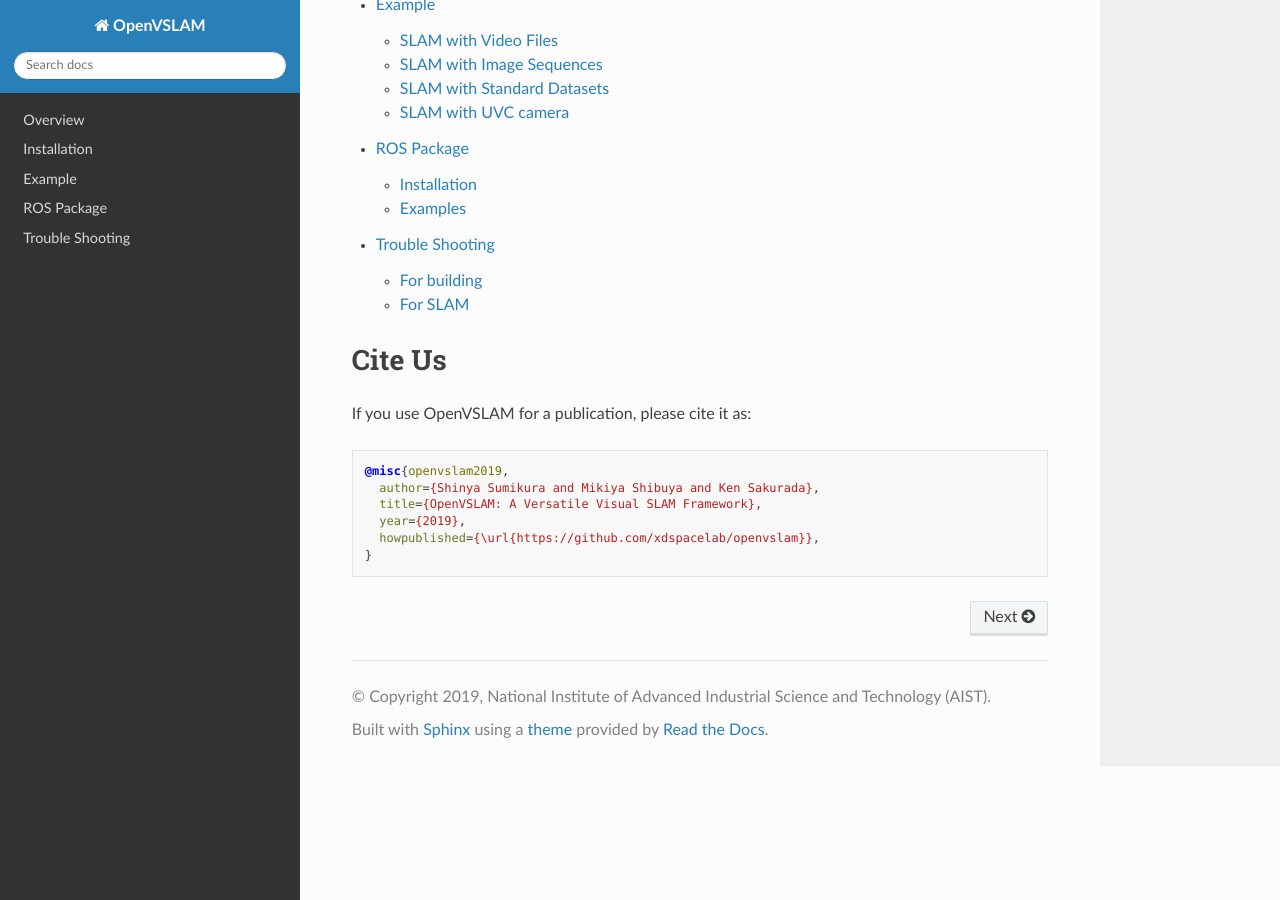
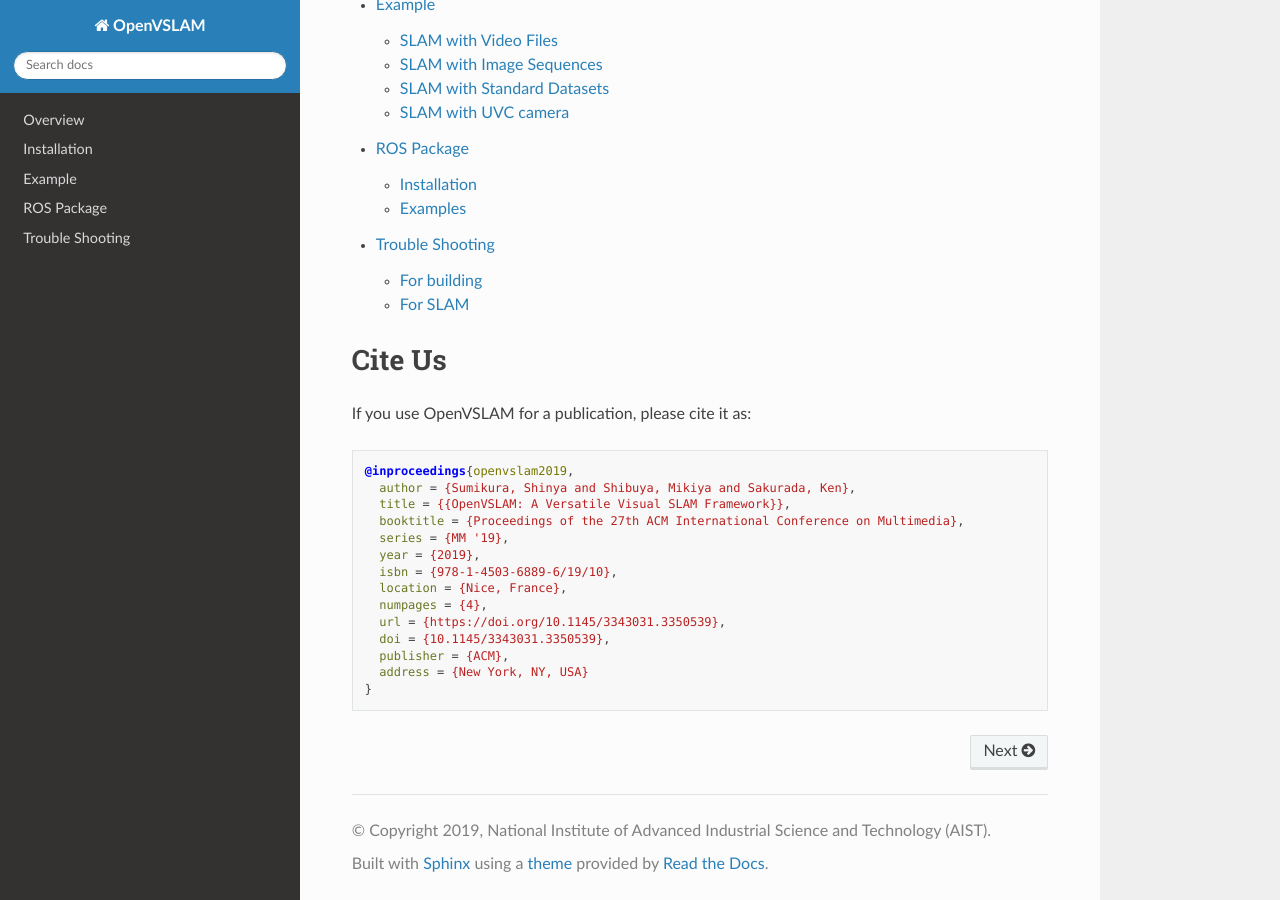
Before and after one commit to xdspacelab/openvslam, a Sphinx documentation site: the page built from docs/index.rst, in a window 1280 px wide and 900 px high, scrolled down 701 px. Built offline with Sphinx 7.4.7 and the Read the Docs theme 2.0.0, drawn with Linux system fonts in a browser that asks for light colours; pages that are not in the unit, such as notebooks, are missing from menus.

Commit message:
Update BiBTeX

```diff
--- a/docs/index.rst
+++ b/docs/index.rst
@@ -32,9 +32,17 @@
 
 .. code-block:: bibtex
 
-    @misc{openvslam2019,
-      author={Shinya Sumikura and Mikiya Shibuya and Ken Sakurada},
-      title={OpenVSLAM: A Versatile Visual SLAM Framework},
-      year={2019},
-      howpublished={\url{https://github.com/xdspacelab/openvslam}},
+    @inproceedings{openvslam2019,
+      author = {Sumikura, Shinya and Shibuya, Mikiya and Sakurada, Ken},
+      title = {{OpenVSLAM: A Versatile Visual SLAM Framework}},
+      booktitle = {Proceedings of the 27th ACM International Conference on Multimedia},
+      series = {MM '19},
+      year = {2019},
+      isbn = {978-1-4503-6889-6/19/10},
+      location = {Nice, France},
+      numpages = {4},
+      url = {https://doi.org/10.1145/3343031.3350539},
+      doi = {10.1145/3343031.3350539},
+      publisher = {ACM},
+      address = {New York, NY, USA}
     }
```
Also changed, not shown: README.md (+14 -5 lines).
